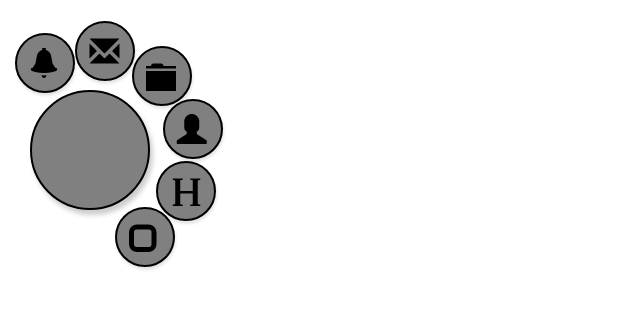
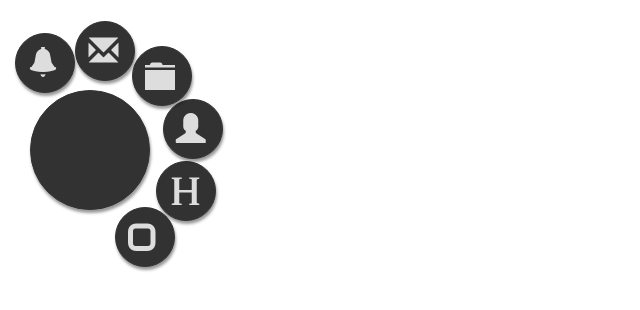
Before and after one commit to NehaSunkum/appRepo, an Angular app in the folder web-app/: page / in a window 1280 px wide. Shown: the top 310 px of the page, without its empty margins (0-640 px from the left). Built offline with nearby package versions, Linux system fonts and the light colour scheme.

Commit message:
editied nav circle colors

```diff
--- a/web-app/src/app/common/nav-circle/nav.component.css
+++ b/web-app/src/app/common/nav-circle/nav.component.css
@@ -15,15 +15,15 @@ div.relative{
 
 nav a.absolute,
 nav button.absolute{
-  background-color: grey;
+  background-color:black;
   margin: 0;
   height: 60px;
   width: 60px;
   border-radius: 50%;
-  box-shadow: rgba(0,0,0,.1) 1px 3px 3px;
-  border: 2px solid black;
-  opacity: 1;
-  color: #000;
+  box-shadow: rgba(0,0,0,.5) 1px 3px 3px;
+  border: 1px solid black;
+  opacity: 0.8;
+  color: #d5d5d5;
   position: absolute;
   display: none;
 }
@@ -60,9 +60,10 @@ nav a.active{
   vertical-align: middle;
   margin: auto;
   margin-top: 90px;
-  box-shadow: rgba(0,0,0,.2) 3px 5px 5px;
-  border: 2px solid black;
-  background-color: grey;
+  box-shadow: rgba(0,0,0,.5) 1px 3px 3px;
+  border: 1px solid black;
+  background-color: black;
+  opacity: 0.8;
   text-align: center;
     background-size: 150px 150px;
     background-position: center center;
```
